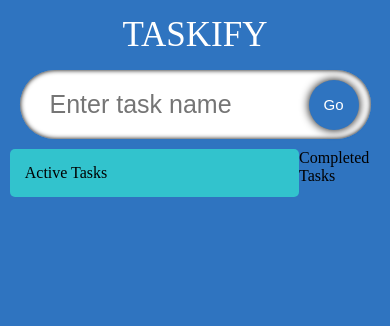
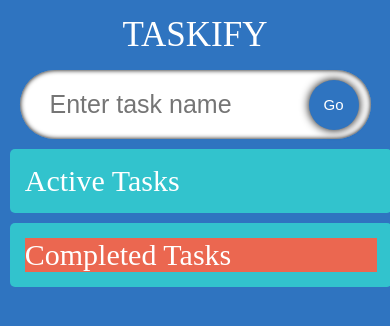
Before and after one commit to Dev-GNM/Taskify, a React (Create React App) app: page / in a window 390 px wide. Shown: the top 326 px of the page. Built offline with nearby package versions, Linux system fonts and the light colour scheme; the HTML template or start-up script is replaced by a standard one; a web font is replaced by a local one.

Commit message:
styled completed tasks component

```diff
--- a/package.json
+++ b/package.json
@@ -11,6 +11,7 @@
     "@types/react": "^18.2.6",
     "@types/react-dom": "^18.2.4",
     "react": "^18.2.0",
+    "react-beautiful-dnd": "^13.1.1",
     "react-dom": "^18.2.0",
     "react-icons": "^4.8.0",
     "react-scripts": "5.0.1",
--- a/src/components/TodoList.tsx
+++ b/src/components/TodoList.tsx
@@ -25,9 +25,10 @@
            setTodos={setTodos}
             />
         ))}
-       </div>
+      </div>
 
-       <div className="todos_remove">
+       <div className="todos">
+        <div className="todos_remove">
        <span className="todos_heading">
             Completed Tasks
         </span>
@@ -40,6 +41,8 @@
             />
         ))}
        </div>
+       </div>
+
     </div>
  );
 };
--- a/src/components/styles.css
+++ b/src/components/styles.css
@@ -61,7 +61,11 @@
   margin-top: 10px;
   justify-content: space-between;
   align-items: flex-start;
+}
 
+
+.todos_remove{
+  background-color: rgb(235, 103, 80);
 }
 .todos{
     display: flex;
@@ -74,7 +78,7 @@
 
 
 
-.todo_heading{
+.todos_heading{
   font-size: 30px;
   color: white;
 }
@@ -84,9 +88,15 @@
     border-radius: 5px;
     padding: 20px;
     margin-top: 15px;
-    background-image: url("https://img.freepik.com/free-photo/crumpled-yellow-paper-background-close-up_60487-2390.jpg?size=626&ext=jpg") ;
+    background-image: url("https://img.freepik.com/free-photo/crumpled-yellow-paper-background-close-up_60487-2390.jpg?size=626&ext=jpg");
+    transition: 0.2s;
 }
 
+
+.todos_single:hover{
+  box-shadow: 0 0 5px black;
+  transform: scale(1.03);
+}
 
 
 .todos_single--text {
@@ -106,10 +116,9 @@
     cursor: pointer;
   }
 
-
-  @media (max-width: 1200px) {
-    .todos_single {
-      width: 40%;
+  @media (max-width: 1100px) {
+    .todos {
+      width: 45%;
     }
   }
 
@@ -119,8 +128,10 @@
     }
     .todos {
       width: 95%;
+      margin-bottom: 10px;
     }
-    .todos_single {
-      width: 100%;
+    .container{
+      width: 95%;
+      flex-direction: column;
     }
   }
```
Also changed, not shown: 1 other file (tests, documents, lock files or other folders).
